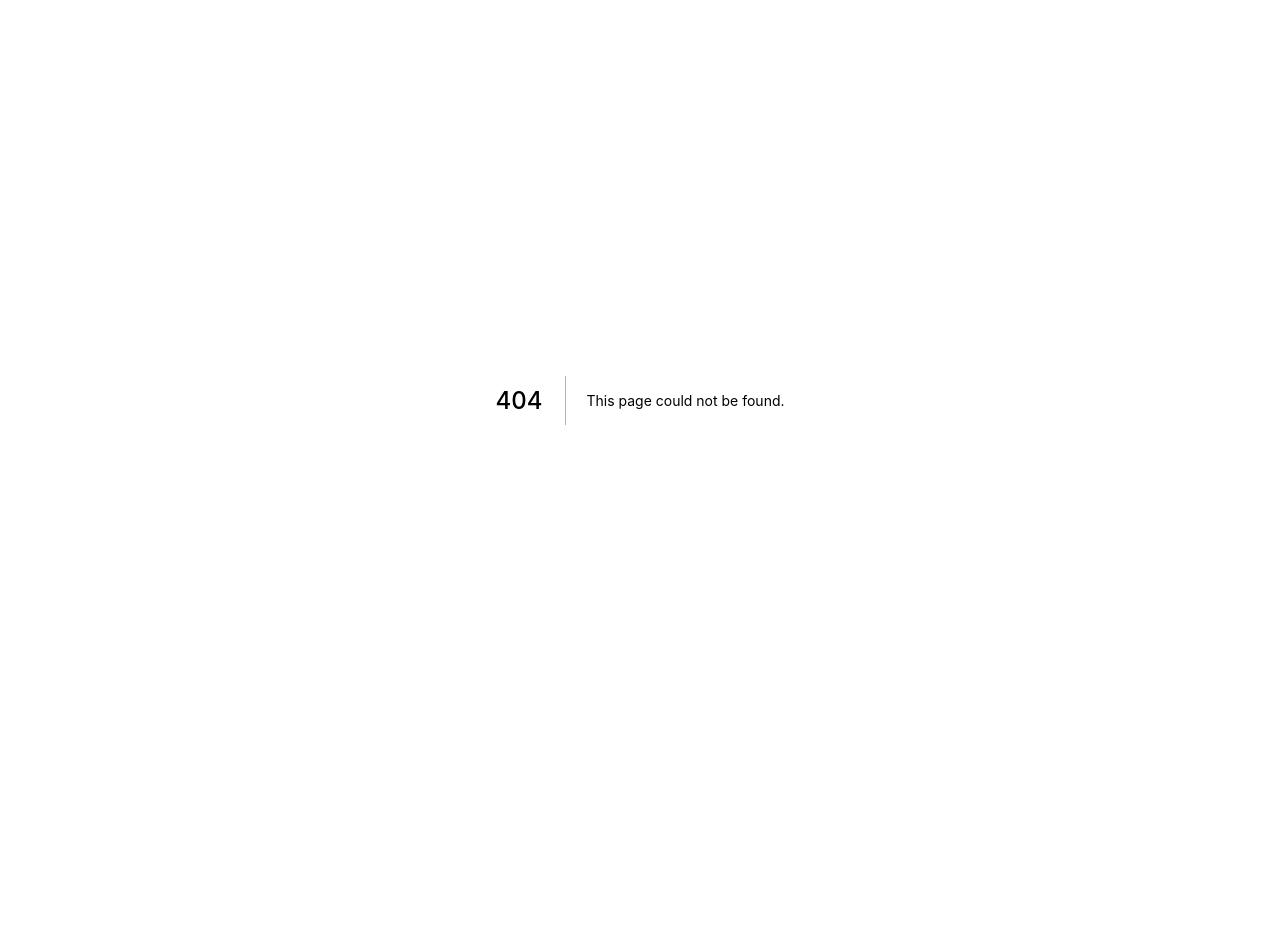
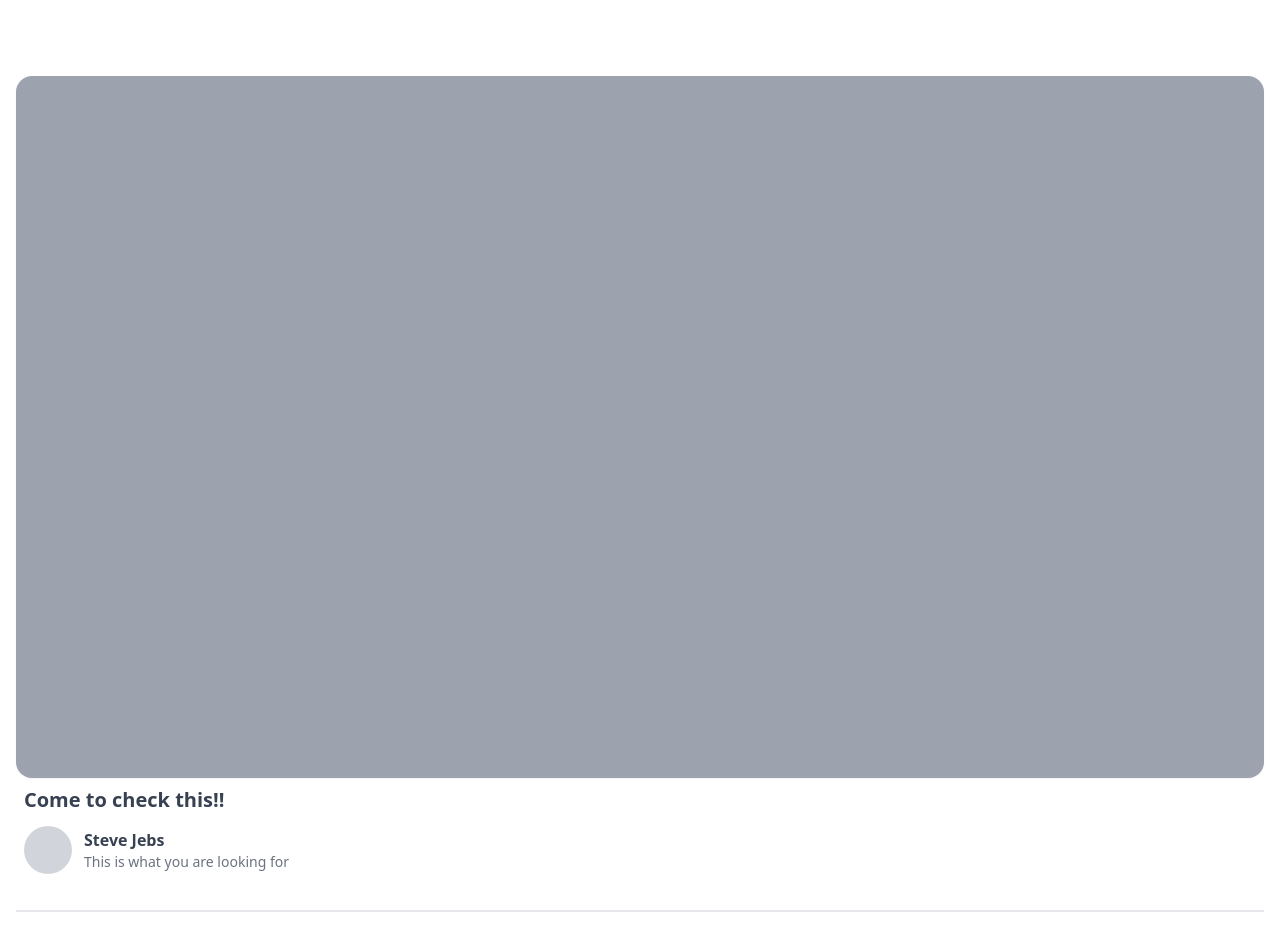
Before and after one commit to GEON1999/carrot-market, a Next.js app: page /live in a window 1280 px wide. Before the commit this address had no page. Shown: the top 938 px of the page. Before the commit the page ends 800 px from the top, so only its background shows below. Built offline with nearby package versions, Linux system fonts and the light colour scheme.

Commit message:
HTML&CSS: live(streaming)

```diff
--- /dev/null
+++ b/pages/live/index.tsx
@@ -0,0 +1,29 @@
+import type { NextPage } from "next";
+
+const Live: NextPage = () => {
+  return (
+    <div className=" px-4 py-12 space-y-9 divide-y-2">
+      {[1, 1, 1, 1, 1, 1, 1, 1, 1, 1].map((_, i) => (
+        <div key={i} className="space-y-2 pt-7">
+          <div className="w-full aspect-video bg-gray-400 shadow-sm rounded-2xl" />
+          <div className="space-y-3 ml-2">
+            <h3 className="font-bold first:text-xl text-gray-700">
+              Come to check this!!
+            </h3>
+            <div className="flex  items-center space-x-3">
+              <div className="rounded-full bg-gray-300 p-6" />
+              <div>
+                <p className="font-semibold text-gray-700">Steve Jebs</p>
+                <p className="text-sm text-gray-500">
+                  This is what you are looking for
+                </p>
+              </div>
+            </div>
+          </div>
+        </div>
+      ))}
+    </div>
+  );
+};
+
+export default Live;
```
